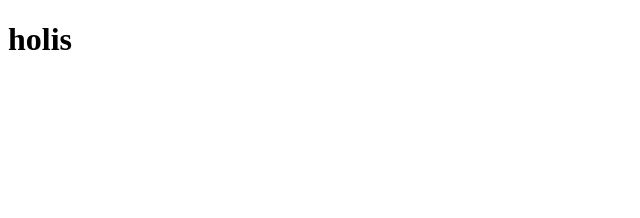
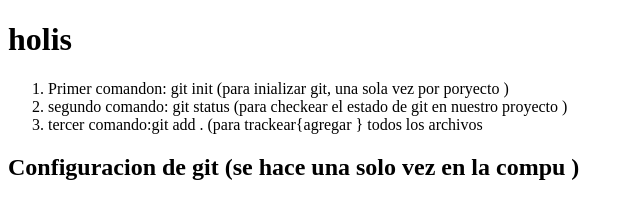
Before and after one commit to Brianexe/mi-primer-git, a plain HTML site: page index.html in a window 1280 px wide. Shown: the whole page, without its empty margins (0-640 px from the left). Drawn offline with Linux system fonts and the light colour scheme.

Commit message:
agregamos comandos de git al index.html

```diff
--- a/index.html
+++ b/index.html
@@ -8,6 +8,11 @@
 </head>
 <body>
     <h1>holis</h1>
-
+    <ol>
+        <li>Primer comandon: git init (para inializar git, una sola vez por poryecto )</li>
+        <li>segundo comando: git status (para checkear el estado de git en nuestro proyecto )</li>
+        <li>tercer comando:git add . (para trackear{agregar } todos los archivos</li>
+    </ol>
+    <h2>Configuracion de git (se hace una solo vez en la compu )</h2>
 </body>
 </html>
```
